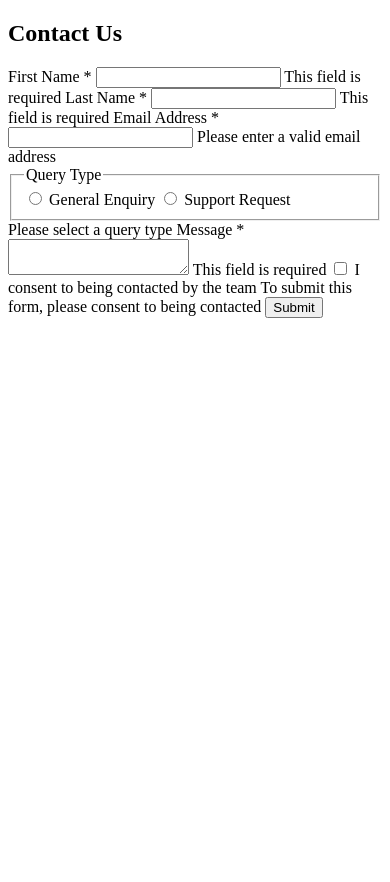
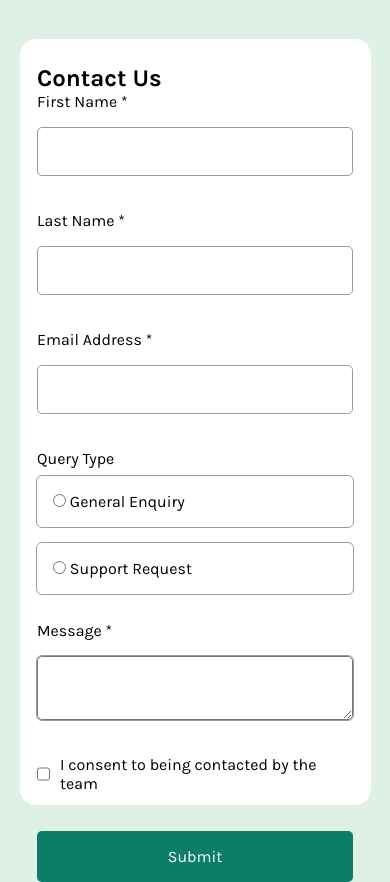
Before and after one commit to Dev-Wellington/contact-form, a plain HTML site: page index.html in a window 390 px wide. Before the commit the page ends 844 px from the top, so only its background shows below. Drawn offline with Linux system fonts and the light colour scheme.

Commit message:
Adicionando css para o formulario e deixando responsivo

```diff
--- /dev/null
+++ b/assets/styles/style.css
@@ -0,0 +1,106 @@
+@import url("https://fonts.googleapis.com/css2?family=Karla:wght@400;700&display=swap");
+
+:root {
+  --green-200: hsl(148, 38%, 91%);
+  --green-600: hsl(169, 82%, 27%);
+  --red: hsl(0, 66%, 54%);
+  --white: hsl(0, 0%, 100%);
+  --grey-500: hsl(186, 15%, 59%);
+  --grey-900: hsl(187, 24%, 22%);
+}
+
+* {
+  margin: 0;
+  padding: 0;
+  box-sizing: border-box;
+  font-family: "Karla", sans-serif;
+}
+
+body {
+  display: flex;
+  justify-content: center;
+  height: 100dvh;
+  width: 100dvw;
+  background-color: var(--green-200);
+  padding: 10% 5%;
+}
+@media screen and (min-width: 768px){
+    body{
+        padding: 5% 5%;
+    }
+}
+main {
+  border-radius: 1rem;
+  background-color: var(--white);
+  padding: 7% 5%;
+  width: 100%;
+}
+
+form {
+  display: flex;
+  flex-direction: column;
+}
+
+label {
+  font-size: 1rem;
+  display: flex;
+  flex-direction: column;
+}
+
+label.no-class/*alternar para uma classe melhor*/ {
+  display: inline;
+  padding: 1rem;
+  margin: 0.5rem 0;
+  border-radius: 5px;
+  outline: 1px solid var(--grey-500);
+}
+
+input[type="text"],
+input[type="email"] {
+  padding: 1rem;
+  margin: 1rem 0;
+  border: 1px solid var(--grey-500);
+  border-radius: 5px;
+}
+
+fieldset {
+  border: none;
+  display: flex;
+  flex-direction: column;
+}
+
+fieldset > label {
+  flex-direction: column-reverse;
+}
+
+span {
+  color: var(--red);
+  font-weight: bold;
+  opacity: 0;
+}
+
+textarea {
+  padding: 1rem;
+  margin: 1rem 0;
+  outline: 1px solid var(--grey-500);
+  border-radius: 5px;
+}
+
+.checkbox {
+  gap: 10px;
+  flex-direction: row;
+}
+
+button {
+  background-color: var(--green-600);
+  color: var(--white);
+  padding: 1rem;
+  border: none;
+  border-radius: 5px;
+  cursor: pointer;
+  font-size: 1rem;
+}
+
+button:hover {
+  background-color: hsl(169, 82%, 20%);
+}
--- a/index.html
+++ b/index.html
@@ -1,59 +1,59 @@
 <!DOCTYPE html>
 <html lang="en">
   <head>
-  <meta charset="UTF-8">
-  <meta name="viewport" content="width=device-width, initial-scale=1.0"> <!-- displays site properly based on user's device -->
+    <meta charset="UTF-8" />
+    <meta name="viewport" content="width=device-width, initial-scale=1.0" />
+    <!-- displays site properly based on user's device -->
 
-  <link rel="icon" type="image/png" sizes="32x32" href="./assets/images/favicon-32x32.png">
-
+    <link
+      rel="icon"
+      type="image/png"
+      sizes="32x32"
+      href="./assets/images/favicon-32x32.png"
+    />
+    <link rel="stylesheet" href="assets/styles/style.css" />
     <title>Frontend Mentor | Contact form</title>
-
-
-  </style>
   </head>
-
-
+  <body>
     <main>
       <h2>Contact Us</h2>
       <form action="">
-    <label >
+        <label>
           First Name *
-      <input type="text">
+          <input type="text" />
         </label>
         <span>This field is required</span>
         <label>
           Last Name *
-      <input type="text">
+          <input type="text" />
         </label>
         <span>This field is required</span>
 
-    <label >
+        <label>
           Email Address *
-      <input type="email">
+          <input type="email" />
         </label>
         <span>Please enter a valid email address</span>
 
         <fieldset>
           <legend>Query Type</legend>
-      <label for="general">
-        <input type="radio" name="query_type" id="general">
+          <label for="general" class="no-class">
+            <input type="radio" name="query_type" id="general" />
             General Enquiry
           </label>
-      <label for="support">
-        <input type="radio" name="query_type" id="support">
+          <label for="support" class="no-class">
+            <input type="radio" name="query_type" id="support" />
             Support Request
           </label>
         </fieldset>
         <span>Please select a query type</span>
-    <label for="Message">
+        <label for="message">
           Message *
-      <textarea name="" id="Message">
-
-      </textarea>
+          <textarea name="" id="message"> </textarea>
         </label>
         <span>This field is required</span>
-    <label for="check">
-      <input type="checkbox" id="check">
+        <label for="check" class="checkbox">
+          <input type="checkbox" id="check" />
           I consent to being contacted by the team
         </label>
         <span>To submit this form, please consent to being contacted</span>
@@ -61,10 +61,6 @@
       </form>
     </main>
 
-
-
-
-
     <!-- <div class="attribution">
     Challenge by <a href="https://www.frontendmentor.io?ref=challenge">Frontend Mentor</a>.
     Coded by <a href="#">Your Name Here</a>.
```
Also changed, not shown: assets/fonts/Karla-Italic-VariableFont_wght.ttf (deleted), assets/fonts/Karla-VariableFont_wght.ttf (deleted), assets/fonts/OFL.txt (deleted), assets/fonts/README.txt (deleted), assets/fonts/static/Karla-Bold.ttf (deleted), assets/fonts/static/Karla-Regular.ttf (deleted). Lines whose indentation alone changed are shown as unchanged.
